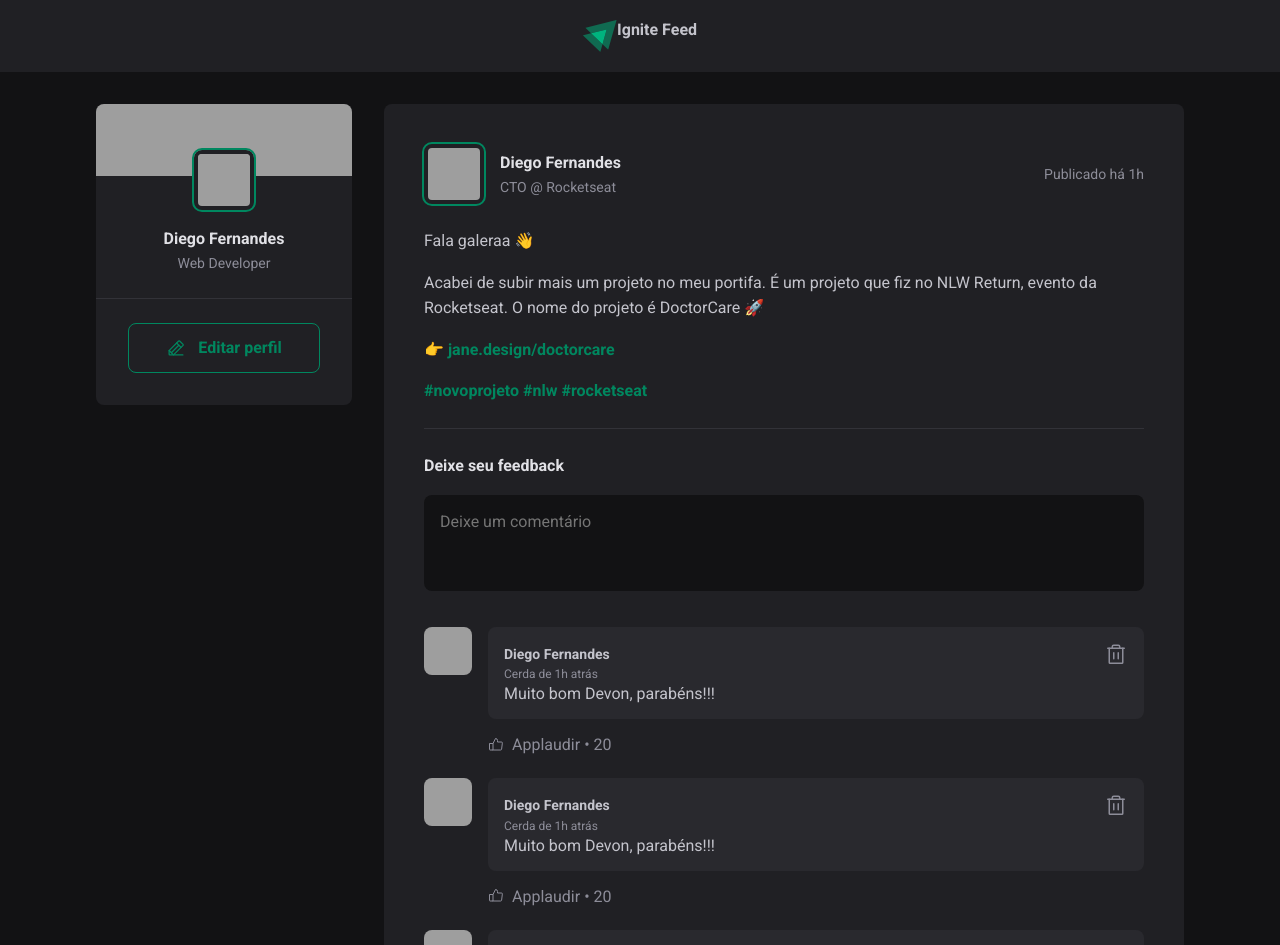
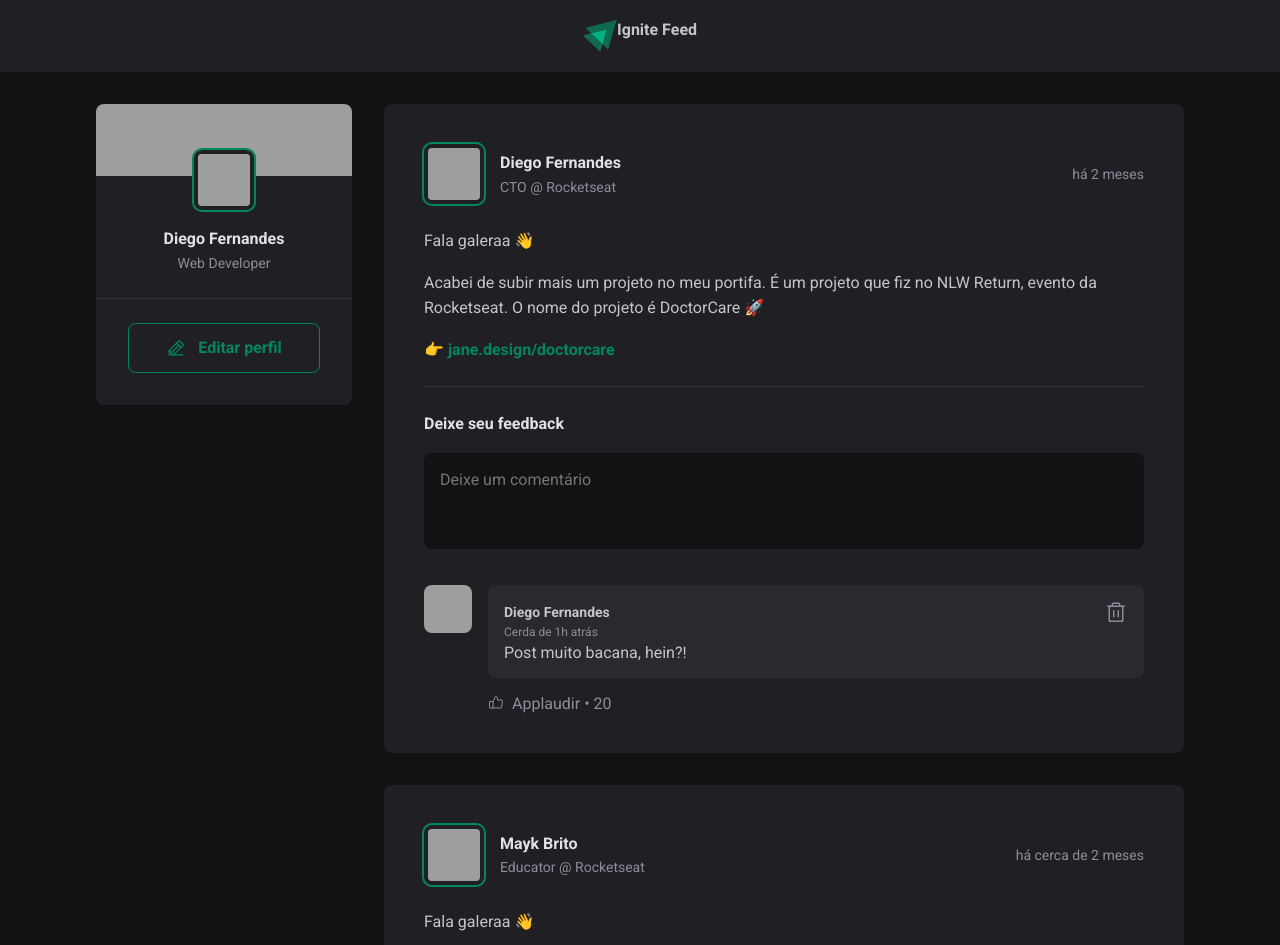
Before and after one commit to K4ME/01-fundamentos-reactjs, a React (Vite) app: page / in a window 1280 px wide. Shown: the top 945 px of the page. Built offline with nearby package versions, Linux system fonts and the light colour scheme; grey boxes are pictures that could not be loaded.

Commit message:
declarative programming

```diff
--- a/package.json
+++ b/package.json
@@ -8,6 +8,7 @@
     "preview": "vite preview"
   },
   "dependencies": {
+    "date-fns": "^2.28.0",
     "phosphor-react": "^1.4.1",
     "react": "^18.0.0",
     "react-dom": "^18.0.0"
--- a/src/components/Comment.jsx
+++ b/src/components/Comment.jsx
@@ -2,7 +2,7 @@
 import { Avatar } from './Avatar'
 import styles from './Comment.module.css'
 
-export function Comment() {
+export function Comment({content}) {
   return (
     <div className={styles.comment}>
 
@@ -24,7 +24,7 @@
 
           </header>
 
-          <p>Muito bom Devon, parabéns!!!</p>
+          <p>{content}</p>
         </div>
 
         <footer>
--- a/src/components/Post.jsx
+++ b/src/components/Post.jsx
@@ -1,8 +1,35 @@
+import { format, formatDistanceToNow } from 'date-fns'
+import ptBR from 'date-fns/locale/pt-BR'
+import { useState } from 'react'
+
 import { Avatar } from './Avatar'
 import { Comment } from './Comment'
 import styles from './Post.module.css'
 
 export function Post({author, content, publishedAt}) {
+  const [comments, setComments] = useState(['Post muito bacana, hein?!']);
+  const [newCommentText, setNewCommentText] = useState('');
+
+  const publishedDateFormated = format(publishedAt, "d 'de' LLLL 'às' HH:mm'h'", {
+    locale: ptBR
+  });
+
+  const publishedDateRelativeToNow = formatDistanceToNow(publishedAt, {
+    locale: ptBR,
+    addSuffix: true
+  })
+
+  function handleCreateNewComment(){
+    event.preventDefault();
+
+    setComments([...comments, newCommentText]);
+    setNewCommentText('');
+  }
+
+  function handleNewCommentChange(){
+    setNewCommentText(event.target.value);
+  }
+
   return (
     <article className={styles.post}>
       <header>
@@ -14,29 +41,37 @@
           </div>
         </div>
 
-        <time title='11 de maio às 08:11h' dateTime='2022-05-11 08:11:01'>Publicado há 1h</time>
+        <time
+          title={publishedDateFormated}
+          dateTime={publishedAt.toISOString()}
+        >
+          {publishedDateRelativeToNow}
+        </time>
       </header>
 
       <div className={styles.content}>
+        {content.map(line => {
+          if(line.type === 'paragraph'){
+            return <p>{line.content}</p>
+          }
 
-        <p>Fala galeraa 👋</p>
+          if(line.type === 'link'){
+            return <p><a href=''>{line.content}</a></p>
+          }
+        })}
 
-        <p>Acabei de subir mais um projeto no meu portifa. É um projeto que fiz no NLW Return, evento da Rocketseat. O nome do projeto é DoctorCare 🚀</p>
-
-        <p>👉{' '}<a href=''>jane.design/doctorcare</a></p>
-
-        <p>
-          <a href=''>#novoprojeto</a>{' '}
-          <a href=''>#nlw</a>{' '}
-          <a href=''>#rocketseat</a>
-        </p>
       </div>
 
-      <form className={styles.commentForm}>
+      <form onSubmit={handleCreateNewComment} className={styles.commentForm}>
 
         <strong>Deixe seu feedback</strong>
 
-        <textarea placeholder='Deixe um comentário'/>
+        <textarea
+          name='comment'
+          placeholder='Deixe um comentário'
+          value={newCommentText}
+          onChange={handleNewCommentChange}
+        />
 
         <footer>
           <button type='submit'>Publicar</button>
@@ -44,9 +79,10 @@
       </form>
 
       <div className={styles.commentList}>
-        <Comment />
-        <Comment />
-        <Comment />
+        {comments.map(comment => {
+          return <Comment content={comment}/>
+        })}
+
       </div>
     </article>
   )
```
Also changed, not shown: 1 other file (tests, documents, lock files or other folders).
